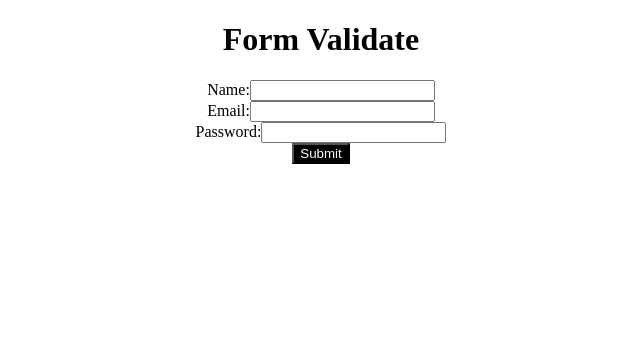
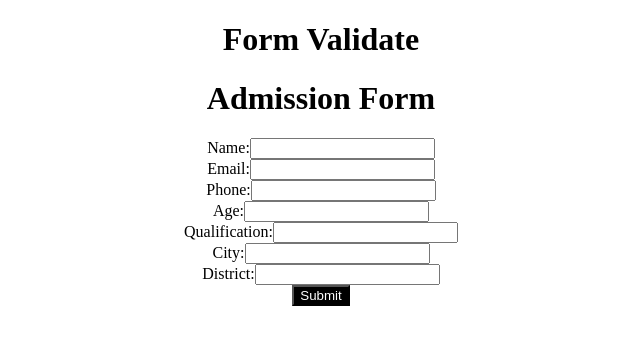
Before and after one commit to qavishaikh/React-Practice, a React (Create React App) app: page / in a window 1280 px wide. Shown: the top 344 px of the page, without its empty margins (319-959 px from the left). Built offline with nearby package versions, Linux system fonts and the light colour scheme.

Commit message:
Admission From

```diff
--- /dev/null
+++ b/src/AdmissionForm.jsx
@@ -0,0 +1,168 @@
+import React, { useState } from 'react';
+
+function AdmissionForm() {
+  const initialFormData = {
+    name: '',
+    email: '',
+    phone: '',
+    age: '',
+    qualification: '',
+    city: '',
+    district: '',
+  };
+
+  const [formData, setFormData] = useState(initialFormData);
+  const [errors, setErrors] = useState({});
+
+  const handleChange = (e) => {
+    const { name, value } = e.target;
+    setFormData({
+      ...formData,
+      [name]: value,
+    });
+  };
+
+  const validateForm = () => {
+    const newErrors = {};
+
+    if (!formData.name.trim()) {
+      newErrors.name = 'Name is required';
+    }
+
+    if (!formData.email.trim()) {
+      newErrors.email = 'Email is required';
+    } else if (!/^\S+@\S+\.\S+$/.test(formData.email)) {
+      newErrors.email = 'Invalid email address';
+    }
+
+    if (!formData.phone.trim()) {
+      newErrors.phone = 'Phone number is required';
+    } else if (!/^\d{11}$/.test(formData.phone)) {
+      newErrors.phone = 'Invalid phone number (11 digits required)';
+    }
+
+    if (!formData.age.trim()) {
+      newErrors.age = 'Age is required';
+    } else if (isNaN(formData.age) || formData.age < 0) {
+      newErrors.age = 'Invalid age';
+    }
+
+    if (!formData.qualification.trim()) {
+      newErrors.qualification = 'Qualification is required';
+    }
+
+    if (!formData.city.trim()) {
+      newErrors.city = 'City is required';
+    }
+
+    if (!formData.district.trim()) {
+      newErrors.district = 'District is required';
+    }
+
+    return newErrors;
+  };
+
+  const handleSubmit = (e) => {
+    e.preventDefault();
+    const newErrors = validateForm();
+
+    if (Object.keys(newErrors).length === 0) {
+      // Form is valid, you can submit data to the server or perform other actions.
+      console.log('Form is valid:', formData);
+
+      // Reset the form fields after successful submission
+      setFormData(initialFormData);
+    } else {
+      // Form has errors, update the state with the error messages.
+      setErrors(newErrors);
+    }
+  };
+
+  return (
+    <div>
+      <h1>Admission Form</h1>
+      <form onSubmit={handleSubmit}>
+        <div>
+          <label htmlFor="name">Name:</label>
+          <input
+            type="text"
+            id="name"
+            name="name"
+            value={formData.name}
+            onChange={handleChange}
+          />
+          {errors.name && <p className="error">{errors.name}</p>}
+        </div>
+        <div>
+          <label htmlFor="email">Email:</label>
+          <input
+            type="email"
+            id="email"
+            name="email"
+            value={formData.email}
+            onChange={handleChange}
+          />
+          {errors.email && <p className="error">{errors.email}</p>}
+        </div>
+        <div>
+          <label htmlFor="phone">Phone:</label>
+          <input
+            type="text"
+            id="phone"
+            name="phone"
+            value={formData.phone}
+            onChange={handleChange}
+          />
+          {errors.phone && <p className="error">{errors.phone}</p>}
+        </div>
+        <div>
+          <label htmlFor="age">Age:</label>
+          <input
+            type="number"
+            id="age"
+            name="age"
+            value={formData.age}
+            onChange={handleChange}
+          />
+          {errors.age && <p className="error">{errors.age}</p>}
+        </div>
+        <div>
+          <label htmlFor="qualification">Qualification:</label>
+          <input
+            type="text"
+            id="qualification"
+            name="qualification"
+            value={formData.qualification}
+            onChange={handleChange}
+          />
+          {errors.qualification && <p className="error">{errors.qualification}</p>}
+        </div>
+        <div>
+          <label htmlFor="city">City:</label>
+          <input
+            type="text"
+            id="city"
+            name="city"
+            value={formData.city}
+            onChange={handleChange}
+          />
+          {errors.city && <p className="error">{errors.city}</p>}
+        </div>
+        <div>
+          <label htmlFor="district">District:</label>
+          <input
+            type="text"
+            id="district"
+            name="district"
+            value={formData.district}
+            onChange={handleChange}
+          />
+          {errors.district && <p className="error">{errors.district}</p>}
+        </div>
+        <button type="submit">Submit</button>
+      </form>
+    </div>
+  );
+}
+
+export default AdmissionForm;
--- a/src/App.js
+++ b/src/App.js
@@ -1,12 +1,12 @@
 import React  from 'react';
 import './App.css'
-import FormValidate from './FormValidate';
+import AdmissionForm from './AdmissionForm';
 
 const App = () => {
   return (
     <div className='App'>
       <h1>Form Validate</h1>
-      <FormValidate />
+      <AdmissionForm />
     </div>
   )
 }
--- a/src/FormValidate.jsx
+++ /dev/null
@@ -1,99 +0,0 @@
-import React, { useState } from 'react'
-import './Form.css'
-
-const FormValidate = () => {
-  const [name, setName] = useState("");
-  const [email, setEmail] = useState("");
-  const [password, setPassword] = useState("");
-  const [errors, setErrors] = useState({});
-  const [submitedData, setSubmitedData] = useState(null);
-
-  const validateForm = () => {
-    let isValid = true;
-    const newErrors = {};
-
-    if(!name.trim()) {
-      newErrors.name = "Name is Required";
-      isValid = false;
-    }
-    if(!email.trim()) {
-      newErrors.email = "Email is Required";
-      isValid = false;
-    } else if (!/\S+@\S+\.\S+/.test(email)) {
-      newErrors.email = "Email is invalid";
-      isValid = false;
-    }
-    if(!password.trim()) {
-      newErrors.password = "Password is Required";
-      isValid = false;
-    } else if (password.length < 6) {
-      newErrors.password = "Password should be at least 6 characters long.";
-      isValid = false;
-    }
-
-    setErrors(newErrors);
-    return isValid;
-  };
-
-  const handleSubmit =(event) => {
-    event.preventDefault();
-
-    if (validateForm()){
-      const submitedData = {
-        name,
-        email,
-        password,
-      };
-      setSubmitedData(submitedData);
-      console.log("Form Submited", submitedData);
-    }
-  }
-
-  return (
-    <>
-      <form onSubmit={handleSubmit}>
-        <div>
-        <label>Name:</label>
-          <input
-            type="text"
-            value={name}
-            onChange={(e) => setName(e.target.value)}
-          />
-          {errors.name && <span className="error">{errors.name}</span>}
-        </div>
-        <div>
-          <label>Email:</label>
-          <input
-            type="email"
-            value={email}
-            onChange={(e) => setEmail(e.target.value)}
-          />
-          {errors.email && <span className="error">{errors.email}</span>}
-        </div>
-        <div>
-          <label>Password:</label>
-          <input
-            type="password"
-            value={password}
-            onChange={(e) => setPassword(e.target.value)}
-          />
-          {errors.password && <span className="error">{errors.password}</span>}
-        </div>
-        <button type="submit">Submit</button>
-      </form>
-
-      {
-        submitedData && (
-          <div>
-            <h2>Submeted data</h2>
-            <p>Name: {submitedData.name}</p>
-            <p>Email: {submitedData.email}</p>
-            <p>Password: {submitedData.password}</p>
-          </div>
-        )
-      }
-    </>
-  );
-}
-
-export default FormValidate
```
